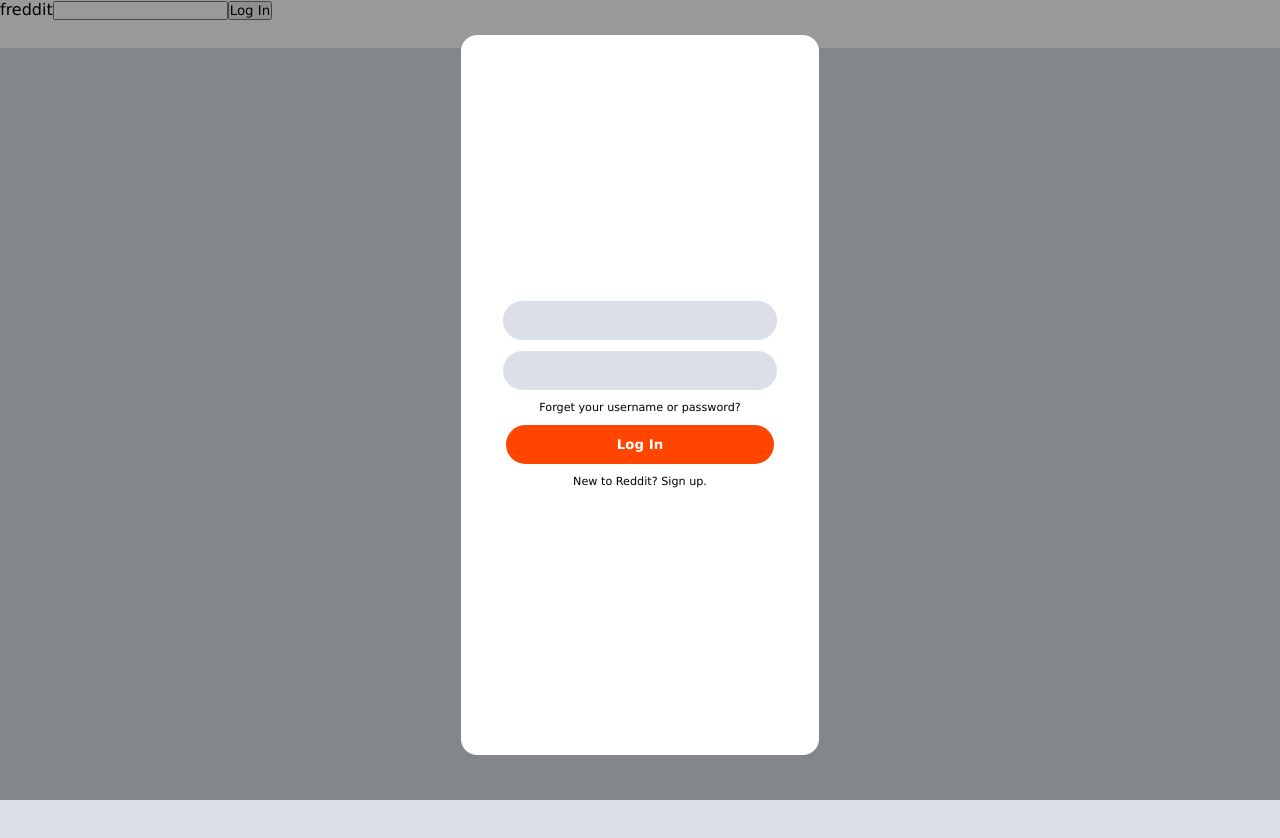
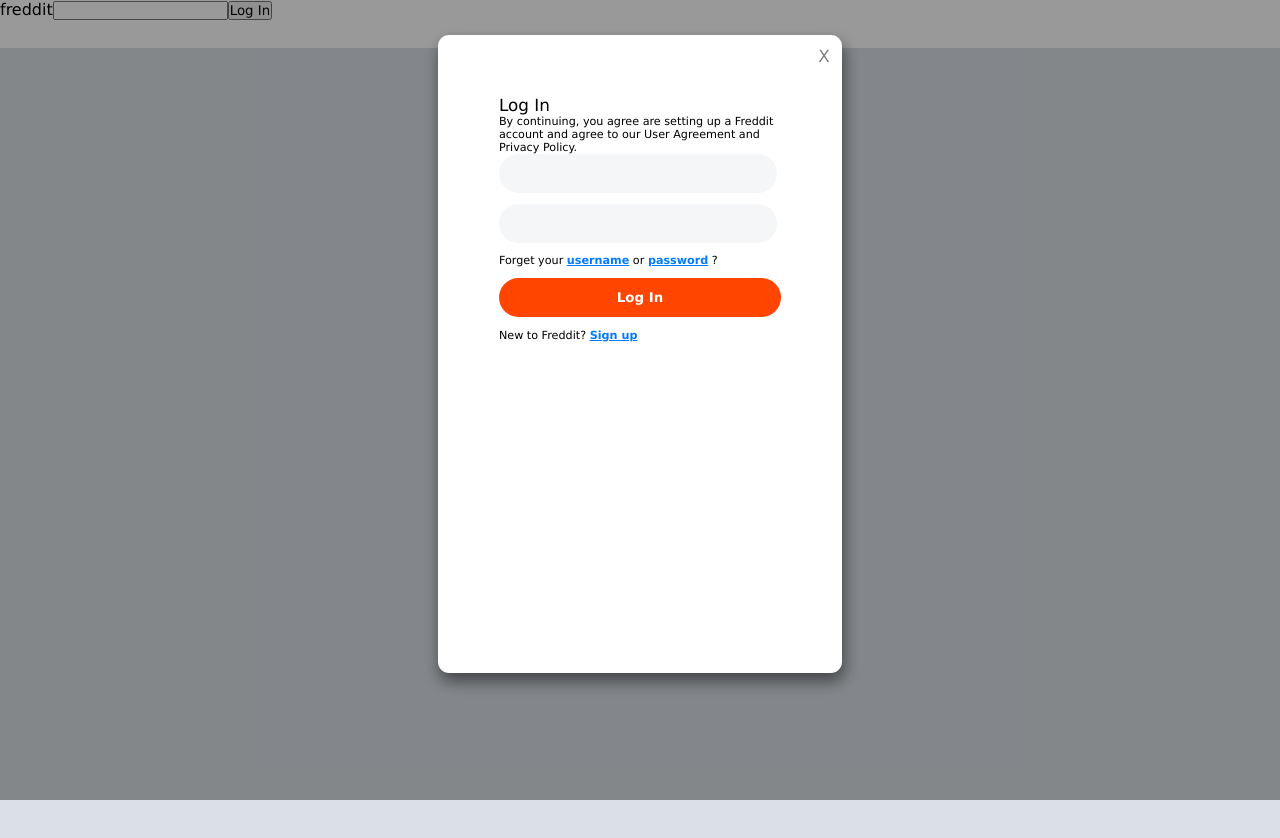
Before and after one commit to ctang415/reddit-clone, a React (Create React App) app: page / in a window 1280 px wide. Both pictures are taken after a click on the button "Log In". Shown: the top 838 px of the page. Built offline with nearby package versions, Linux system fonts and the light colour scheme; no server answers.

Commit message:
Created displays for modal component

```diff
--- /dev/null
+++ b/src/Components/ForgotPassword.js
@@ -0,0 +1,48 @@
+import React from "react";
+
+const ForgotPassword = ( {forgotPassword, setForgotPassword, setLogin, setSignUp, setForgotUser} ) => {
+
+    const displaySignUp = (e) => {
+        setForgotPassword(false)
+        setSignUp(true)
+    }
+
+    const displayLogin = (e) => {
+        setForgotPassword(false)
+        setLogin(true)
+    }
+
+    const displayForgotUser = (e) => {
+        setForgotPassword(false)
+        setForgotUser(true)
+    }
+
+    if (forgotPassword) {
+        return (
+            <div>
+                <div className="modal-text-top">
+                    <span id="modal-text-header">Reset your password</span>
+                    <span>Tell us the email address associated with your Freddit account, and we'll send you an email with your username.</span>
+                </div>
+                <form>
+                    <input type="text"></input>
+                    <input type="email"></input>
+                    <span>
+                        Forget your <span className="modal-links" onClick={displayForgotUser}>username</span> ?
+                    </span>
+                    <button type="submit" className="login-button">Reset password</button>
+                    <span>
+                        Don't have an email or need assistance logging in? <span className="modal-links">Get Help</span>
+                    </span>
+                    <div className="forgot-user-links">
+                        <span className="modal-links" onClick={displaySignUp}>Sign up</span>
+                        <span id="modal-links-dot">•</span>
+                        <span className="modal-links" onClick={displayLogin}>Log In</span>
+                    </div>
+                </form>
+            </div>
+        )
+    }
+}
+
+export default ForgotPassword
--- /dev/null
+++ b/src/Components/ForgotUser.js
@@ -0,0 +1,39 @@
+import React from "react";
+
+const ForgotUser = ( { setSignUp, setLogin, forgotUser, setForgotUser } ) => {
+
+    const displayLogin = (e) => {
+        setForgotUser(false)
+        setLogin(true)
+    }
+
+    const displaySignUp = (e) => {
+        setForgotUser(false)
+        setSignUp(true)
+    }
+
+    if (forgotUser) {
+        return (
+            <div>
+                <div className="modal-text-top">
+                    <span id="modal-text-header">Recover your username</span>
+                    <span>Tell us the email address associated with your Freddit account, and we'll send you an email with your username.</span>
+                </div>
+                <form>
+                    <input type="email"></input>
+                    <button type="submit" className="login-button">Email Me</button>
+                    <span>
+                        Don't have an email or need assistance logging in? <span className="modal-links">Get Help</span>
+                    </span>
+                    <div className="forgot-user-links">
+                        <span className="modal-links" onClick={displaySignUp}>Sign up</span>
+                        <span id="modal-links-dot">•</span>
+                        <span className="modal-links" onClick={displayLogin}>Log In</span>
+                    </div>
+                </form>
+            </div>
+        )
+    }
+}
+
+export default ForgotUser
--- a/src/Components/Header.js
+++ b/src/Components/Header.js
@@ -15,7 +15,7 @@
     const auth = getAuth(app);
     const [ email, setEmail ] = useState("")
     const [ password, setPassword ] = useState("")
-
+/*
     createUserWithEmailAndPassword (auth, email, password)
     .then((userCredential) => {
     // Signed in
@@ -50,7 +50,7 @@
         // ...
     }
     });
-
+*/
 /*
 getAuth()
 .createUser({
@@ -94,6 +94,7 @@
 
     const [ modalIsTrue, setModalIsTrue ] = useState(false)
     const handleClick = (e) => {
+        e.preventDefault()
         setModalIsTrue(true)
     }
 
@@ -101,7 +102,7 @@
         <nav className="nav-bar">
             <span>freddit</span>
             <input type="search"></input>
-            <Modal modalIsTrue={modalIsTrue} createUserWithEmailAndPassword={createUserWithEmailAndPassword}
+            <Modal modalIsTrue={modalIsTrue} setModalIsTrue={setModalIsTrue} createUserWithEmailAndPassword={createUserWithEmailAndPassword}
             signInWithEmailAndPassword={signInWithEmailAndPassword} />
             <button onClick={handleClick}>Log In</button>
         </nav>
--- /dev/null
+++ b/src/Components/Login.js
@@ -0,0 +1,41 @@
+import React from "react";
+
+const Login = ( {signInWithEmailAndPassword, setSignUp, login, setLogin, setForgotUser, setForgotPassword} ) => {
+
+    const displaySignUp = (e) => {
+        setSignUp(true)
+        setLogin(false)
+    }
+
+    const displayForgotUser = (e) => {
+        setLogin(false)
+        setForgotUser(true)
+    }
+
+    const displayForgotPassword = (e) => {
+        setLogin(false)
+        setForgotPassword(true)
+    }
+
+    if (login) {
+        return (
+            <div>
+                <div className="modal-text-top">
+                <span id="modal-text-header">Log In</span>
+                <span>By continuing, you agree are setting up a Freddit account and agree to our User Agreement and Privacy Policy.</span>
+            </div>
+            <form>
+                <input type="text"></input>
+                <input type="password"></input>
+                <span>
+                    Forget your <span className="modal-links" onClick={displayForgotUser}>username</span> or <span className="modal-links" onClick={displayForgotPassword}>password</span> ?
+                </span>
+                <button type="submit" onSubmit={(e) => signInWithEmailAndPassword} className="login-button">Log In</button>
+                <span>New to Freddit? <span className="modal-links" onClick={displaySignUp}>Sign up</span></span>
+            </form>
+            </div>
+        )
+    }
+}
+
+export default Login
--- a/src/Components/Modal.js
+++ b/src/Components/Modal.js
@@ -1,19 +1,47 @@
-import React from "react";
+import React, { useState } from "react";
+import ForgotPassword from "./ForgotPassword";
+import ForgotUser from "./ForgotUser";
+import Login from "./Login";
+import Signup from "./Signup";
 
-const Modal = ( {modalIsTrue, createUserWithEmailAndPassword, signInWithEmailAndPassword } ) => {
+const Modal = ( {modalIsTrue, setModalIsTrue, createUserWithEmailAndPassword, signInWithEmailAndPassword } ) => {
+    const [ login, setLogin ] = useState(true)
+    const [ signUp, setSignUp ] = useState(false)
+    const [ forgotUser, setForgotUser ] = useState(false)
+    const [ forgotPassword, setForgotPassword ] = useState(false)
+
+    const closeModal = (e) => {
+        setModalIsTrue(false)
+        setLogin(true)
+        setSignUp(false)
+        setForgotUser(false)
+        setForgotUser(false)
+    }
+
     if (modalIsTrue)
         return (
             <div className="modal">
                 <div className="modal-text">
-                    <form>
-                        <input type="text"></input>
-                        <input type="password"></input>
-                        <span>Forget your username or password?</span>
-
-
-                                <button type="submit" onSubmit={ () => signInWithEmailAndPassword} className="login-button">Log In</button>
-                                <span>New to Reddit? <span>Sign up.</span></span>
-                    </form>
+                    <div onClick={closeModal} id="modal-close-button">
+                        X
+                    </div>
+                    <Login
+                    signInWithEmailAndPassword={signInWithEmailAndPassword}
+                    setSignUp={setSignUp} setLogin={setLogin} login={login}
+                    setForgotUser={setForgotUser} setForgotPassword={setForgotPassword}
+                    />
+                    <Signup
+                    createUserWithEmailAndPassword={createUserWithEmailAndPassword}
+                    setLogin={setLogin} signUp={signUp} setSignUp={setSignUp}
+                    />
+                    <ForgotUser
+                    setLogin={setLogin} setSignUp={setSignUp}
+                    forgotUser={forgotUser} setForgotUser={setForgotUser}
+                    />
+                    <ForgotPassword
+                    setLogin={setLogin} setSignUp={setSignUp} setForgotUser={setForgotUser}
+                    setForgotPassword={setForgotPassword} forgotPassword={forgotPassword}
+                    />
                 </div>
             </div>
         )
--- /dev/null
+++ b/src/Components/Signup.js
@@ -0,0 +1,27 @@
+import React from "react";
+
+const Signup = ( {createUserWithEmailAndPassword, setSignUp, signUp, setLogin} ) => {
+
+    const displayLogin = (e) => {
+        setSignUp(false)
+        setLogin(true)
+    }
+
+    if (signUp) {
+        return (
+            <div>
+                <div className="modal-text-top">
+                    <span id="modal-text-header">Sign Up</span>
+                    <span>By continuing, you agree are setting up a Freddit account and agree to our User Agreement and Privacy Policy.</span>
+                </div>
+                <form>
+                    <input type="email"></input>
+                    <button type="submit" onSubmit={(e) => createUserWithEmailAndPassword} className="login-button">Continue</button>
+                    <span>Already a fredditor? <span className="modal-links" onClick={displayLogin}>Log In</span></span>
+                </form>
+            </div>
+        )
+    }
+}
+
+export default Signup
--- a/src/index.css
+++ b/src/index.css
@@ -27,40 +27,77 @@
 .modal-text {
     display: flex;
     flex-direction: column;
-    justify-content: center;
-    border-radius: 2vh;
+    border-radius: 1em;
     background-color: white;
     color: black;
     margin: 2.7% auto; /* 15% from the top and centered */
-    height: 90vh;
-    width: 28%; /* Could be more or less, depending on screen size */
+    height: 57em;
+    width: 36em; /* Could be more or less, depending on screen size */
     font-size: 0.7em;
-    gap: 1.5vh;
+    gap: 1.5em;
+    box-shadow: 2px 8px 16px 0 rgba(0, 0, 0, 0.5);
+}
+
+.modal-text-top {
+    display: flex;
+    flex-direction: column;
+    margin: auto 15%;
+}
+
+#modal-text-header {
+    font-size: 1.5em;
+    font-weight: 500;
+}
+
+#modal-close-button {
+    cursor: pointer;
+    color: grey;
+    font-size: 1.5em;
+    display: flex;
+    flex-direction: row-reverse;
+    padding: 0.7em;
+}
+
+.modal-links {
+    cursor: pointer;
+    color: rgb(0, 123, 255);
+    font-weight: bold;
+    text-decoration: underline;
 }
 
 form {
     display: flex;
     flex-direction: column;
     gap: 1em;
-    align-items: center;
+    margin: auto 15%;
 }
 
 form > input {
+    color: black;
     padding: 0.9em;
     border-radius: 2em;
-    width: 70%;
+    width: 90%;
     border: none;
-    background-color: #DAE0E6;
+    background-color: #f5f6f7;
 }
-
-
 
 .login-button {
     color: white;
     background-color: #ff4500;
-    width:75%;
+    width: 100%;
     padding: 0.9em;
     border-radius: 2em;
     border: none;
     font-weight: bold;
 }
+
+.forgot-user-links {
+    display: flex;
+    gap: 0.5em;
+    align-items: center;
+}
+
+#modal-links-dot {
+    color: rgb(0, 123, 255);
+    font-size: 0.3em;
+}
```
